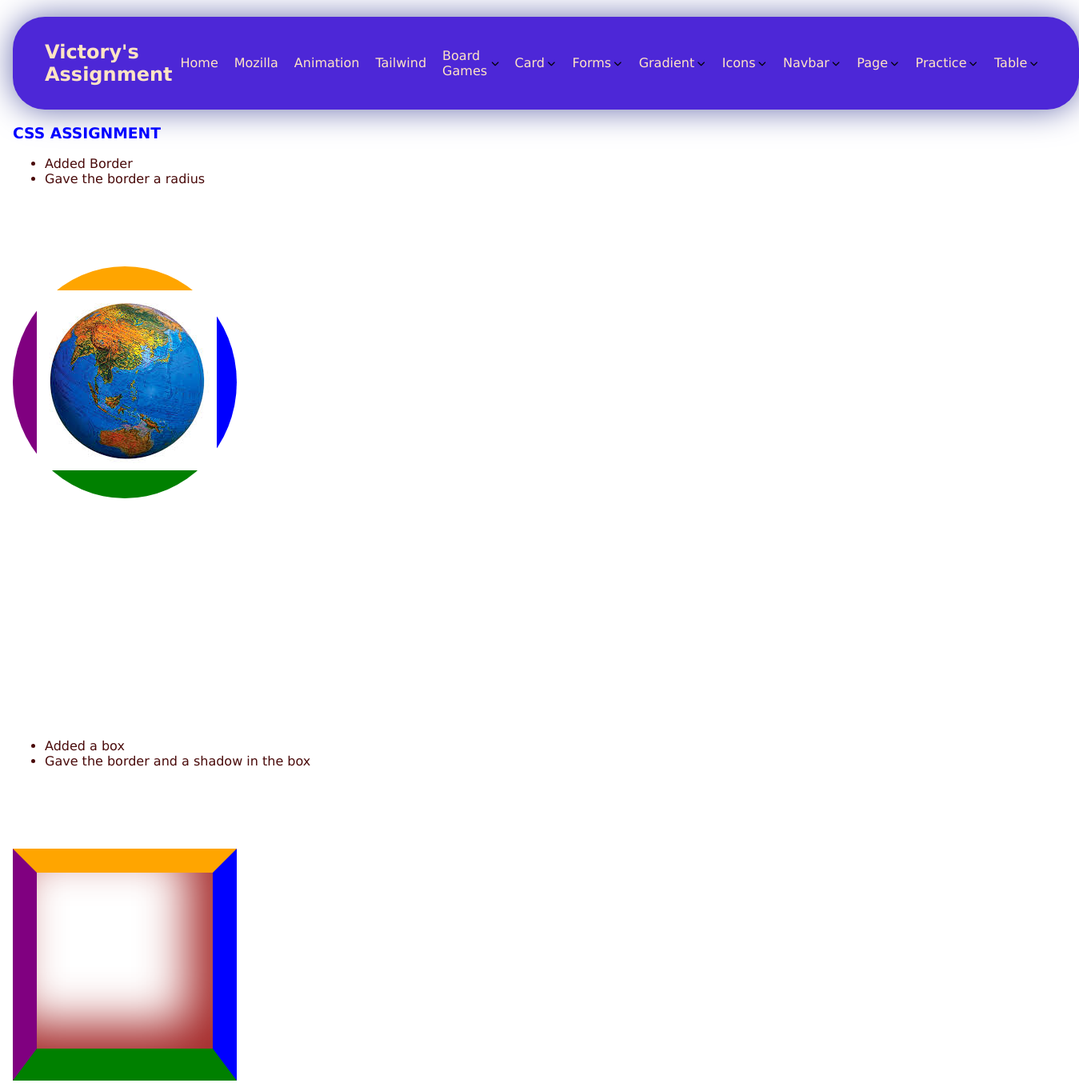
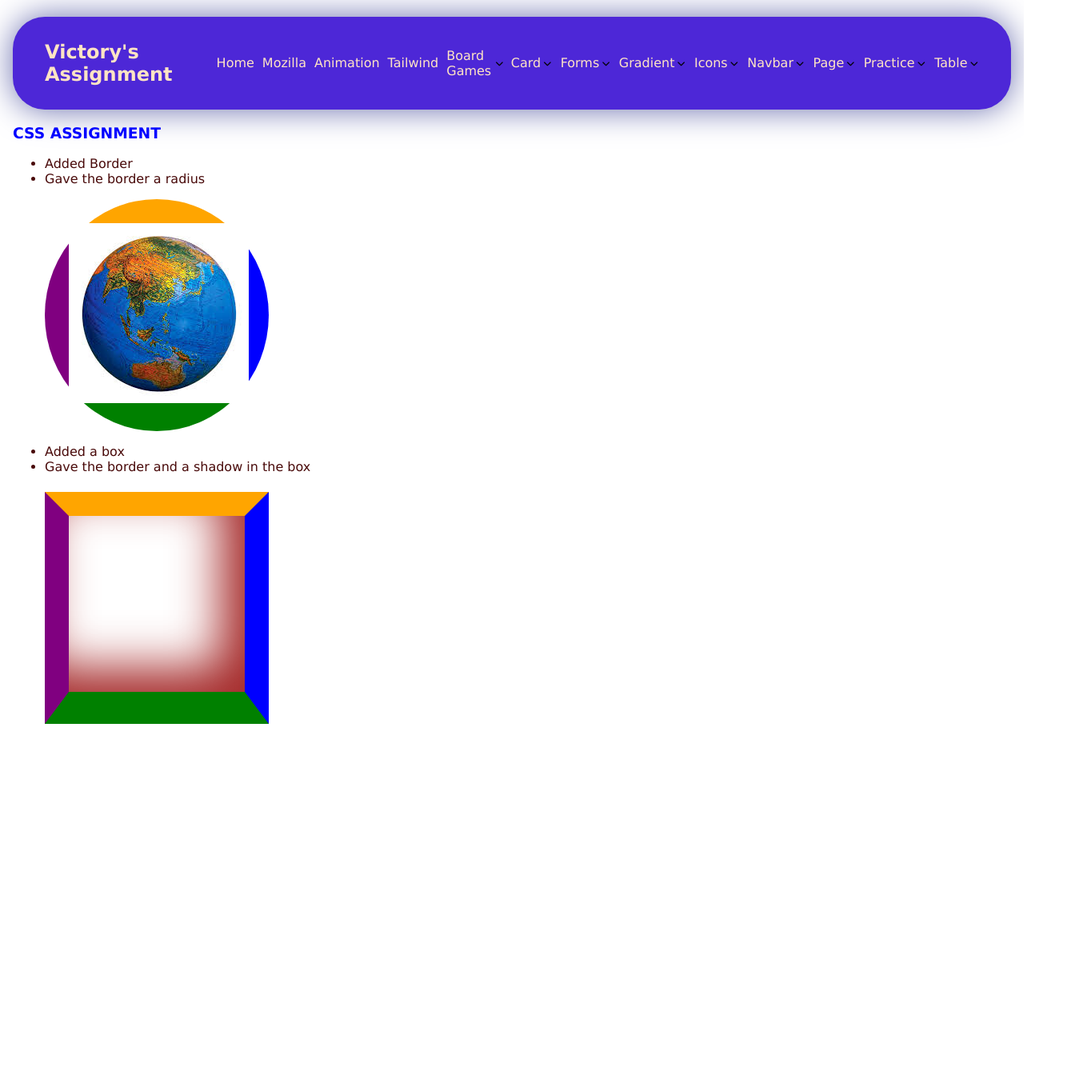
Before and after one commit to Diame21/css_24, a plain HTML site: page index.html in a window 1280 px wide. Shown: the whole page at 80% size, 1349 px wide, since content can reach past the window. After the commit the page ends 942 px from the top, so only its background shows below. Drawn offline with Linux system fonts and the light colour scheme.

Commit message:
updated version

```diff
--- a/index.html
+++ b/index.html
@@ -11,7 +11,7 @@
         body {
             padding: 16px;
             margin: 0;
-            overflow: hidden;
+            overflow-x: hidden;
         }
 
         p {
@@ -21,8 +21,6 @@
             border-right: 30px solid blue;
             border-bottom: 40px solid green;
             border-left: 30px solid purple;
-
-            margin: 100px 200px 300px 00px;
             border-radius: 50%;
         }
 
@@ -33,8 +31,6 @@
             border-right: 30px solid blue;
             border-bottom: 40px solid green;
             border-left: 30px solid purple;
-
-            margin: 100px 200px 300px 00px;
             box-shadow: -30px -30px 60px brown inset;
         }
     </style>
@@ -153,27 +149,17 @@
     </div>
     <!-- REAL CODE  -->
 
-    <h3 style="color: blue;;">
+    <h3 style="color: blue">
         CSS ASSIGNMENT
     </h3>
     <ul style="color: rgb(73, 10, 10);">
         <li>Added Border</li>
         <li>Gave the border a radius</li>
-    </ul>
-    <p>
-        <img src="globe.png" alt="A picture of the globe">
-    </p>
-
-
-
-    <ul style="color: rgb(73, 10, 10);">
+        <p> <img src="globe.png" alt="A picture of the globe"></p>
         <li>Added a box</li>
         <li>Gave the border and a shadow in the box</li>
+        <h4></h4>
     </ul>
-
-    <h4>
-
-    </h4>
 
 </body>
 
--- a/navbar.css
+++ b/navbar.css
@@ -2,9 +2,7 @@
      margin: 0;
      padding: 0;
      background-color: transparent;
-     /* padding: 0; */
-     /* max-width: 100%; */
-     /* overflow: hidden; */
+
 
  }
 
@@ -58,8 +56,8 @@
      justify-content: center;
      align-items: center;
      list-style-type: none;
-     gap: 20px;
-     padding: 10px;
+     gap: 10px;
+     /* padding: 10px; */
  }
 
  .nav-it {
```
Also changed, not shown: card_ass.html (+1 -1 lines), card_ass2.html (+2 -2 lines), form_1.html (+1 -1 lines), tailwind.html (+5 -5 lines).
